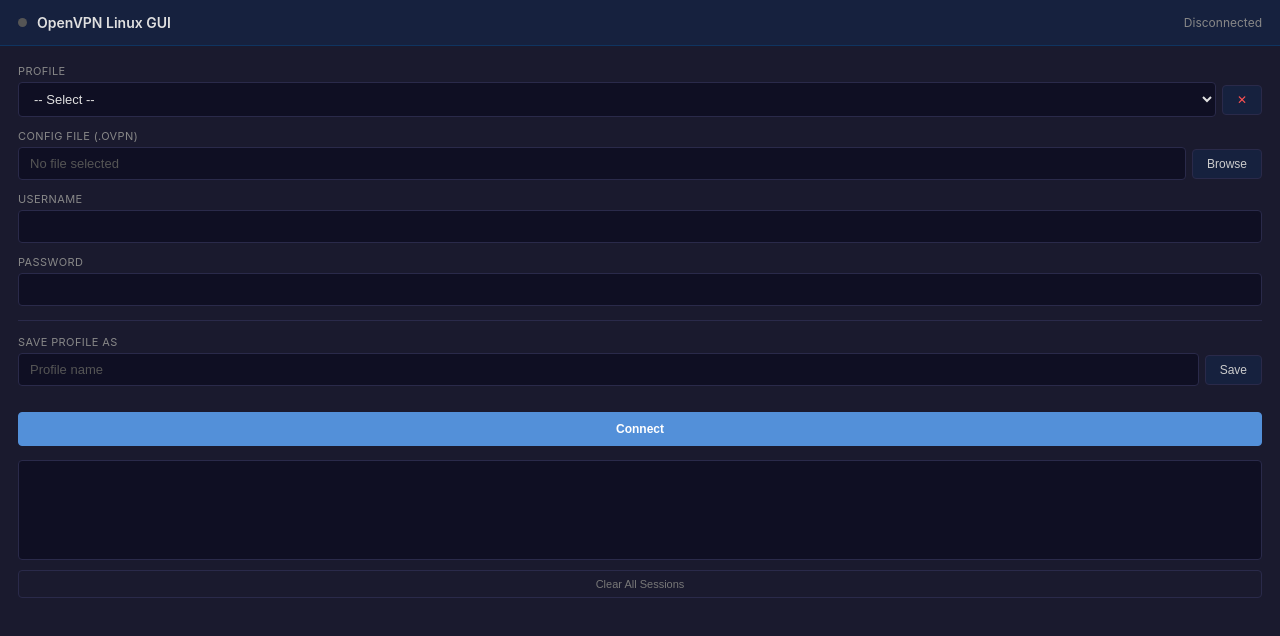
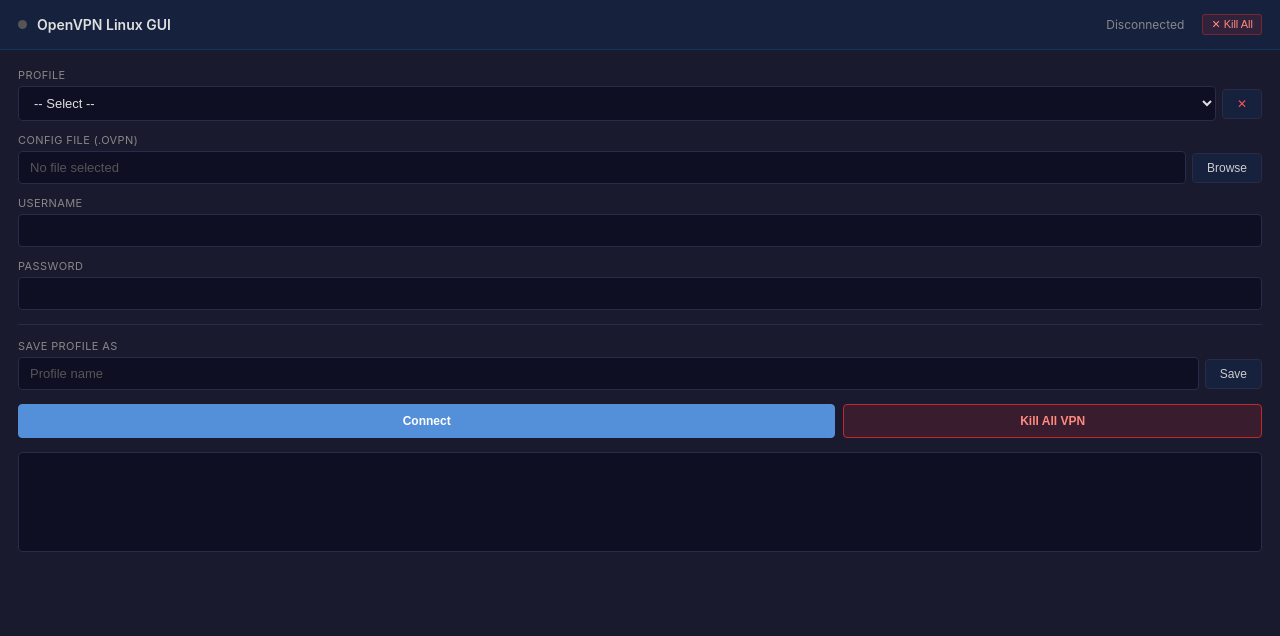
Before and after one commit to yaziedda/openvpn-gui-linux, a website built with Vite: page frontend/index.html in a window 1280 px wide. Built offline with nearby package versions, Linux system fonts and the light colour scheme.

Commit message:
feat: prominent Kill All buttons in header and action rows, larger window, new sleek cyber icon

```diff
--- a/frontend/src/main.js
+++ b/frontend/src/main.js
@@ -8,6 +8,7 @@ app.innerHTML = `
         <div class="status-dot" id="dot"></div>
         <h1>OpenVPN Linux GUI</h1>
         <span class="status-text" id="status-text">Disconnected</span>
+        <button class="btn-kill-hdr" id="btn-kill-hdr" title="Force kill & clear all OpenVPN sessions">✕ Kill All</button>
     </div>
     <div class="content">
         <div id="login-form">
@@ -41,7 +42,10 @@ app.innerHTML = `
                     <button class="btn-save" id="btn-save">Save</button>
                 </div>
             </div>
-            <button class="btn-connect" id="btn-connect">Connect</button>
+            <div class="row btn-row">
+                <button class="btn-connect" id="btn-connect">Connect</button>
+                <button class="btn-kill" id="btn-clear-all" title="Force kill & clear all OpenVPN sessions">Kill All VPN</button>
+            </div>
         </div>
         <div id="otp-form" class="hidden">
             <div class="form-group">
@@ -50,9 +54,13 @@ app.innerHTML = `
             </div>
             <button class="btn-otp" id="btn-otp">Submit</button>
         </div>
-        <button class="btn-disconnect hidden" id="btn-disconnect">Disconnect</button>
+        <div id="active-actions" class="hidden">
+            <div class="row btn-row">
+                <button class="btn-disconnect" id="btn-disconnect">Disconnect</button>
+                <button class="btn-kill" id="btn-clear-all-active" title="Force kill & clear all OpenVPN sessions">Kill All VPN</button>
+            </div>
+        </div>
         <div class="log-box" id="log"></div>
-        <button class="btn-clear-all" id="btn-clear-all" title="Force kill & clear all OpenVPN sessions">Clear All Sessions</button>
     </div>
 `;
 
@@ -123,7 +131,7 @@ function updateUI(s) {
     statusText.textContent = labels[s] || s;
     loginForm.classList.toggle('hidden', s === 'connecting' || s === 'waiting_2fa' || s === 'connected');
     otpForm.classList.toggle('hidden', s !== 'waiting_2fa');
-    btnDisconnect.classList.toggle('hidden', s !== 'connected' && s !== 'connecting' && s !== 'waiting_2fa');
+    $('active-actions').classList.toggle('hidden', s !== 'connected' && s !== 'connecting' && s !== 'waiting_2fa');
     if (s === 'waiting_2fa') $('otp').focus();
 }
 
@@ -145,16 +153,20 @@ $('btn-otp').addEventListener('click', async () => {
 $('otp').addEventListener('keydown', e => { if (e.key === 'Enter') $('btn-otp').click(); });
 passwordInput.addEventListener('keydown', e => { if (e.key === 'Enter') $('btn-connect').click(); });
 btnDisconnect.addEventListener('click', () => Disconnect());
-$('btn-clear-all').addEventListener('click', async () => {
-    $('btn-clear-all').disabled = true;
-    $('btn-clear-all').textContent = 'Clearing...';
+
+async function handleKillAll() {
+    const btns = [$('btn-clear-all'), $('btn-clear-all-active'), $('btn-kill-hdr')].filter(Boolean);
+    btns.forEach(b => { b.disabled = true; b.dataset.origText = b.textContent; b.textContent = 'Killing...'; });
     try {
         await ClearAllSessions();
     } finally {
-        $('btn-clear-all').disabled = false;
-        $('btn-clear-all').textContent = 'Clear All Sessions';
+        btns.forEach(b => { b.disabled = false; b.textContent = b.dataset.origText || 'Kill All VPN'; });
     }
-});
+}
+
+$('btn-clear-all').addEventListener('click', handleKillAll);
+$('btn-clear-all-active').addEventListener('click', handleKillAll);
+$('btn-kill-hdr').addEventListener('click', handleKillAll);
 
 EventsOn('vpn-status', updateUI);
 EventsOn('vpn-log', line => { logEl.textContent += line + '\n'; logEl.scrollTop = logEl.scrollHeight; });
--- a/frontend/src/style.css
+++ b/frontend/src/style.css
@@ -162,6 +162,59 @@ button:hover {
     color: #ff5252;
 }
 
+.btn-row {
+    margin-top: 14px;
+    display: flex;
+    gap: 8px;
+}
+
+.btn-row .btn-connect {
+    flex: 2;
+    margin-top: 0;
+}
+
+.btn-row .btn-disconnect {
+    flex: 2;
+    margin-top: 0;
+}
+
+.btn-kill {
+    flex: 1;
+    background: rgba(198, 40, 40, 0.18);
+    color: #ff8a80;
+    border: 1px solid #c62828;
+    font-weight: 600;
+    padding: 9px;
+    border-radius: 4px;
+    font-size: 12px;
+    cursor: pointer;
+    white-space: nowrap;
+    transition: all 0.15s;
+}
+
+.btn-kill:hover {
+    background: #c62828;
+    color: #fff;
+}
+
+.btn-kill-hdr {
+    padding: 3px 8px;
+    font-size: 11px;
+    font-weight: 500;
+    background: rgba(198, 40, 40, 0.15);
+    color: #ff8a80;
+    border: 1px solid rgba(198, 40, 40, 0.5);
+    border-radius: 3px;
+    cursor: pointer;
+    margin-left: 8px;
+    transition: all 0.15s;
+}
+
+.btn-kill-hdr:hover {
+    background: #c62828;
+    color: #fff;
+}
+
 button:disabled {
     opacity: 0.4;
     cursor: not-allowed;
@@ -189,22 +242,3 @@ button:disabled {
     border-top: 1px solid #2a2a4a;
     margin: 14px 0;
 }
-
-.btn-clear-all {
-    width: 100%;
-    margin-top: 10px;
-    background: transparent;
-    color: #777;
-    border: 1px solid #2a2a4a;
-    border-radius: 4px;
-    font-size: 11px;
-    padding: 7px;
-    cursor: pointer;
-    transition: all 0.15s;
-}
-
-.btn-clear-all:hover {
-    background: rgba(198, 40, 40, 0.15);
-    border-color: #c62828;
-    color: #ff8a80;
-}
```
Also changed, not shown: build/appicon.png, 1 other file.
